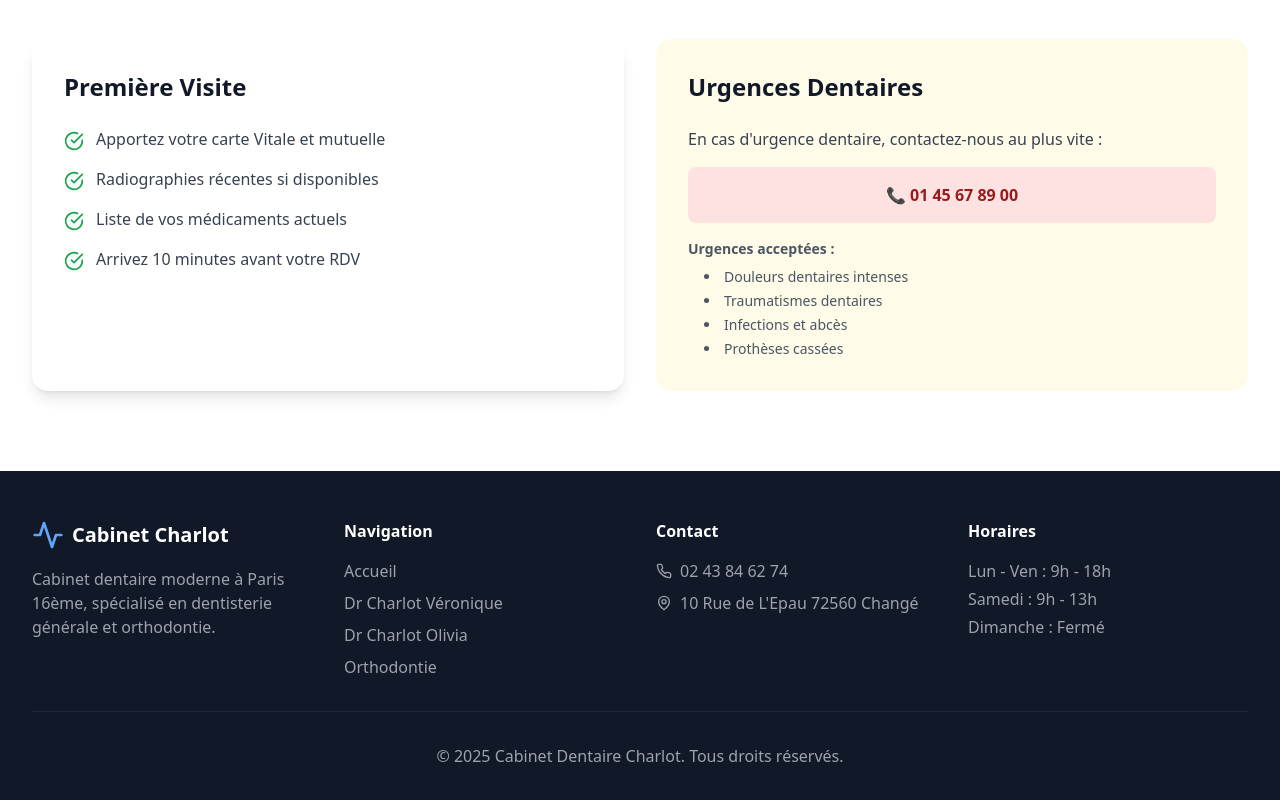
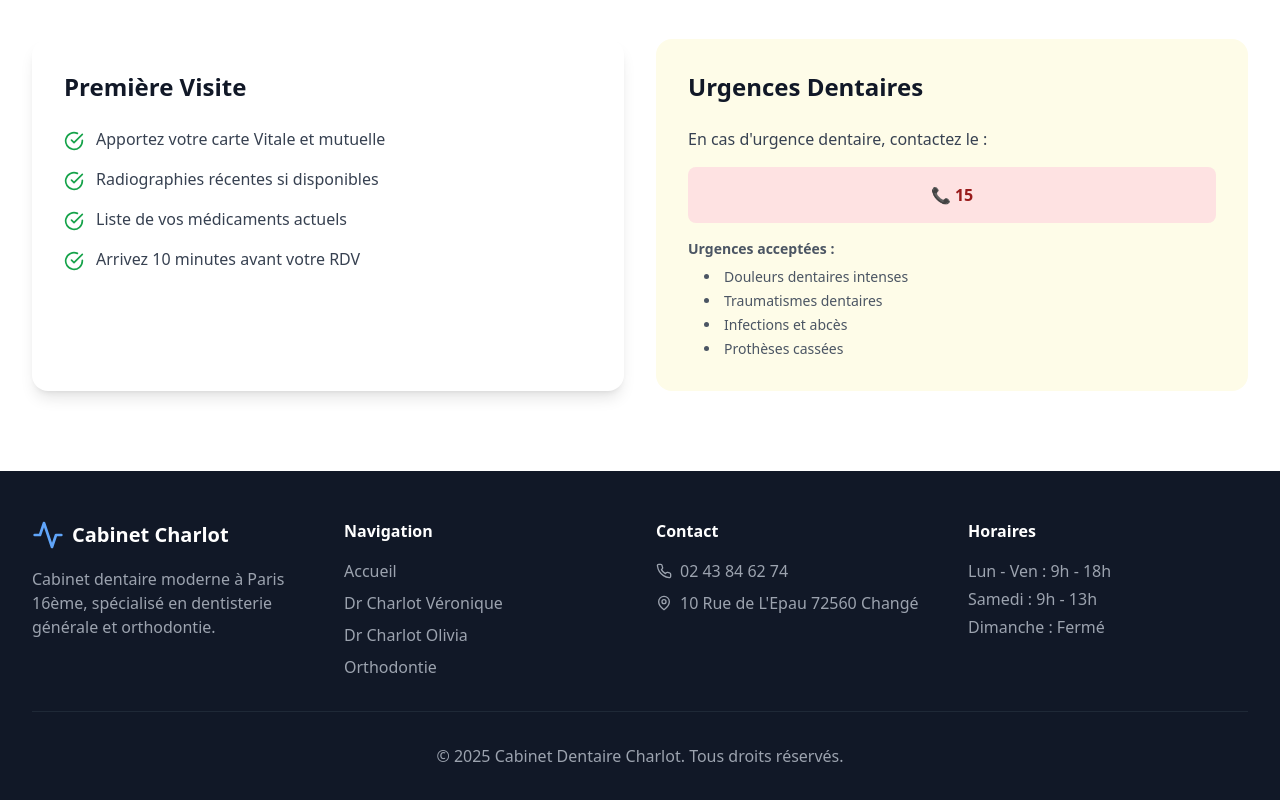
Before and after one commit to noucl-art/cabinetdentaire, a React (Vite) app: page /infos-pratiques in a window 1280 px wide. Shown: the part 3439-4239 px from the top of the page. Built offline with nearby package versions, Linux system fonts and the light colour scheme.

Commit message:
Updated InfosPratiquesPage.tsx

```diff
--- a/src/pages/InfosPratiquesPage.tsx
+++ b/src/pages/InfosPratiquesPage.tsx
@@ -304,11 +304,11 @@ const InfosPratiquesPage = () => {
               <h3 className="text-2xl font-bold text-gray-900 mb-6">Urgences Dentaires</h3>
               <div className="space-y-4">
                 <p className="text-gray-700">
-                  En cas d'urgence dentaire, contactez-nous au plus vite :
+                  En cas d'urgence dentaire, contactez le :
                 </p>
                 <div className="bg-red-100 p-4 rounded-lg">
                   <p className="text-red-800 font-semibold text-center">
-                    📞 01 45 67 89 00
+                    📞 15
                   </p>
                 </div>
                 <div className="space-y-2 text-sm text-gray-600">
```
